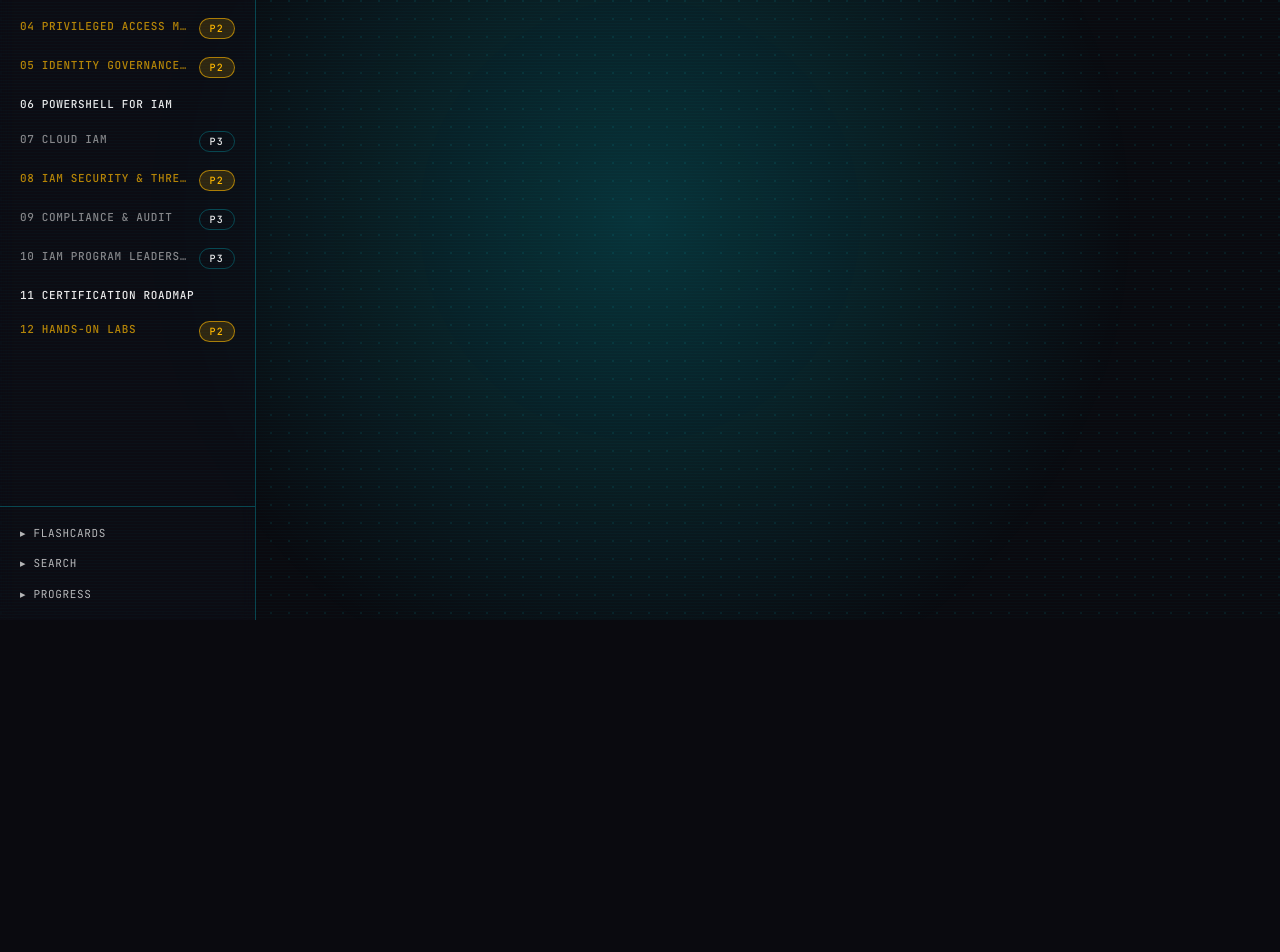
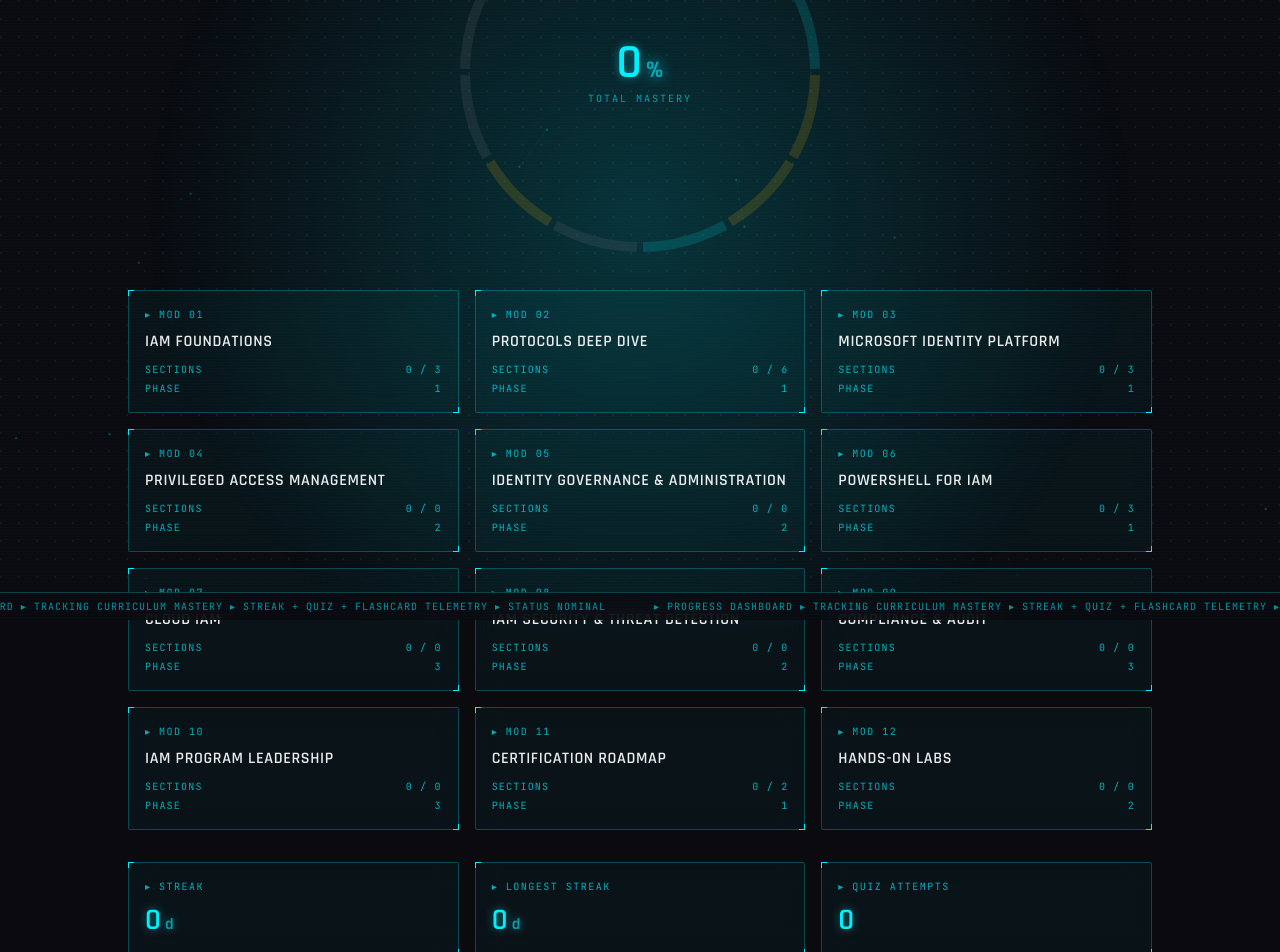
Before and after one commit to koltbern15/IAM-Master, a Next.js app: page /progress in a window 1280 px wide. Shown: the part 180-1132 px from the top of the page. Before the commit the page ends 800 px from the top, so only its background shows below. Built offline with nearby package versions, Linux system fonts and the light colour scheme.

Commit message:
feat(progress): compose /progress with HudShell + RadialSegmentRing + per-module panels
Co-Authored-By: Claude Opus 4.7 (1M context) <noreply@anthropic.com>

```diff
--- a/app/progress/page.tsx
+++ b/app/progress/page.tsx
@@ -1,12 +1,110 @@
-import { ReadShell } from '@/components/layout/ReadShell'
+'use client'
+
+import { useEffect, useState } from 'react'
+import { HudShell } from '@/components/layout/HudShell'
+import { HoloPanel } from '@/components/jarvis/HoloPanel'
+import { RadialSegmentRing } from '@/components/jarvis/RadialSegmentRing'
+import { TelemetryValue } from '@/components/jarvis/TelemetryValue'
+import { getAllModules } from '@/lib/content'
+import { loadState } from '@/lib/progress'
+
+const TICKER = [
+  'PROGRESS DASHBOARD',
+  'TRACKING CURRICULUM MASTERY',
+  'STREAK + QUIZ + FLASHCARD TELEMETRY',
+  'STATUS NOMINAL'
+]
+
+const PHASE_COLOR = { 1: '#00f0ff', 2: '#ffb800', 3: '#808080' } as const
 
 export default function ProgressPage() {
+  const modules = getAllModules()
+  const [state, setState] = useState(() => loadState())
+
+  useEffect(() => {
+    function onChange() {
+      setState(loadState())
+    }
+    window.addEventListener('iam-mastery:state-change', onChange)
+    return () => window.removeEventListener('iam-mastery:state-change', onChange)
+  }, [])
+
+  // Per-module mastery as fraction (placeholder: completed sections / total sections)
+  const segments = modules.map((m) => {
+    const completed = m.sections.filter((s) => state.progress.sections[`${m.id}/${s}`]?.completedAt).length
+    const value = m.sections.length > 0 ? completed / m.sections.length : 0
+    return {
+      id: m.id,
+      value,
+      color: PHASE_COLOR[m.phase as 1 | 2 | 3]
+    }
+  })
+
+  const totalCompleted = Object.values(state.progress.sections).filter((s) => s.completedAt).length
+  const totalSections = modules.reduce((sum, m) => sum + m.sections.length, 0)
+  const totalPercent = totalSections > 0 ? Math.round((totalCompleted / totalSections) * 100) : 0
+
   return (
-    <ReadShell>
-      <div className="space-y-4">
-        <h1 className="text-3xl font-bold">Progress</h1>
-        <p className="text-text-muted">Per-module breakdown placeholder.</p>
+    <HudShell events={TICKER}>
+      <div className="flex w-full max-w-5xl flex-col items-center gap-8">
+        <div className="relative">
+          <RadialSegmentRing
+            segments={segments}
+            size={360}
+            thickness={10}
+            label={
+              <div className="text-center">
+                <div className="font-display text-5xl font-bold text-cyan glow-cyan-strong tabular-nums">
+                  <TelemetryValue value={totalPercent} />
+                  <span className="ml-1 text-2xl text-cyan/60">%</span>
+                </div>
+                <div className="mt-1 font-mono text-[10px] uppercase tracking-[0.2em] text-cyan/60">
+                  TOTAL MASTERY
+                </div>
+              </div>
+            }
+          />
+        </div>
+
+        <div className="grid w-full grid-cols-1 gap-4 sm:grid-cols-2 lg:grid-cols-3">
+          {modules.map((m) => {
+            const completed = m.sections.filter((s) => state.progress.sections[`${m.id}/${s}`]?.completedAt).length
+            return (
+              <HoloPanel key={m.id} label={`MOD ${String(m.order).padStart(2, '0')}`}>
+                <div className="font-display text-base font-semibold uppercase tracking-[0.04em] text-foreground">
+                  {m.title}
+                </div>
+                <div className="mt-2 flex items-center justify-between font-mono text-[10px] uppercase tracking-[0.12em] text-cyan/70">
+                  <span>SECTIONS</span>
+                  <span className="tabular-nums">{completed} / {m.sections.length}</span>
+                </div>
+                <div className="mt-1 flex items-center justify-between font-mono text-[10px] uppercase tracking-[0.12em] text-cyan/70">
+                  <span>PHASE</span>
+                  <span>{m.phase}</span>
+                </div>
+              </HoloPanel>
+            )
+          })}
+        </div>
+
+        <div className="grid w-full grid-cols-1 gap-4 sm:grid-cols-3">
+          <HoloPanel label="STREAK">
+            <div className="font-display text-3xl text-cyan glow-cyan tabular-nums">
+              <TelemetryValue value={state.streak.currentDays} suffix="d" />
+            </div>
+          </HoloPanel>
+          <HoloPanel label="LONGEST STREAK">
+            <div className="font-display text-3xl text-cyan glow-cyan tabular-nums">
+              <TelemetryValue value={state.streak.longestDays} suffix="d" />
+            </div>
+          </HoloPanel>
+          <HoloPanel label="QUIZ ATTEMPTS">
+            <div className="font-display text-3xl text-cyan glow-cyan tabular-nums">
+              <TelemetryValue value={Object.values(state.quizzes).reduce((s, q) => s + q.attempts.length, 0)} />
+            </div>
+          </HoloPanel>
+        </div>
       </div>
-    </ReadShell>
+    </HudShell>
   )
 }
```
